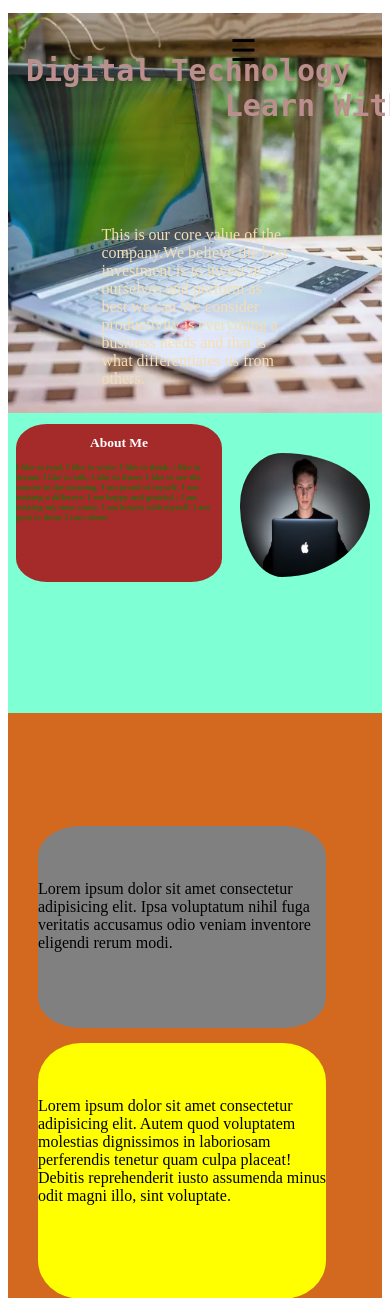
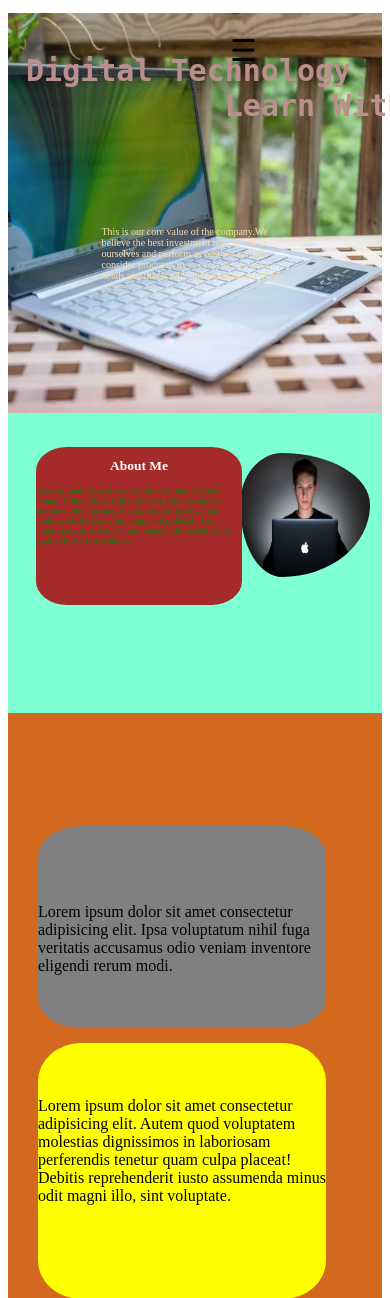
Before and after one commit to webdeveloperQaswarahmad/webdeveloperQaswarahmad.github.io, a PHP site: page /main.html in a window 390 px wide; the page is wider, and only the part inside the window is pictured. Shown: the top 1298 px of that part. Run offline with PHP 8.4, Linux system fonts and the light colour scheme.

Commit message:
final update
final update

```diff
--- a/main.css
+++ b/main.css
@@ -140,7 +140,7 @@ h2{
          float: right;
          background-color: brown;
      border-radius: 15%;
-     margin: -133px 160px 298px 0px;
+     margin: -110px 140px 298px 0px;
      }
  }
  @media screen and (max-width:480px){
@@ -188,8 +188,12 @@ h2{
 @media screen and (max-width:480px){
     .box3{
         width: 100%;
-        height: 309vh;
+        height: 209vh;
         background-color: chocolate;
         padding-top: 200px;
     }
 }
+@media screen and (max-width:480px){
+    p{
+       font-size: 10px;
+    }
```
